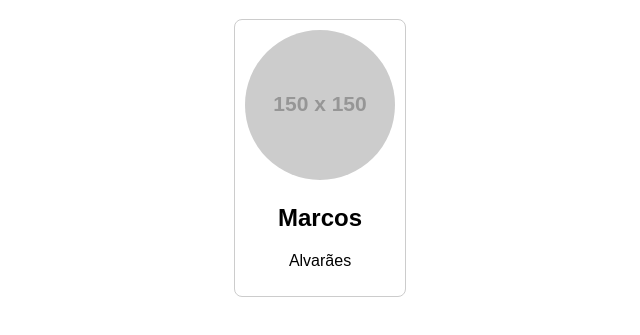
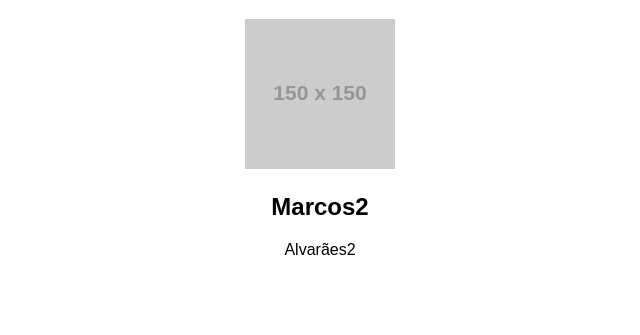
Before and after one commit to MarcosAlvaraes/testefork2, a plain HTML site: page index.html in a window 1280 px wide. Shown: the part 61-396 px from the top of the page, without its empty margins (320-960 px from the left). Drawn offline with Linux system fonts and the light colour scheme; placeholder pictures from the web are drawn by us.

Commit message:
Update index.html

```diff
--- a/index.html
+++ b/index.html
@@ -9,10 +9,10 @@
     <h1>Equipe dos Devs Unidos</h1>
     <div id="membros">
         <!-- Aqui os membros vão adicionar seus perfis! -->
-        <div class="membro">
-            <img src="https://via.placeholder.com/150" alt="Marcos">
-            <h2>Marcos</h2>
-            <p>Alvarães</p>
+        <div class="membro2">
+            <img src="https://via.placeholder.com/150" alt="Marcos2">
+            <h2>Marcos2</h2>
+            <p>Alvarães2</p>
          </div>
 
     </div>
```
